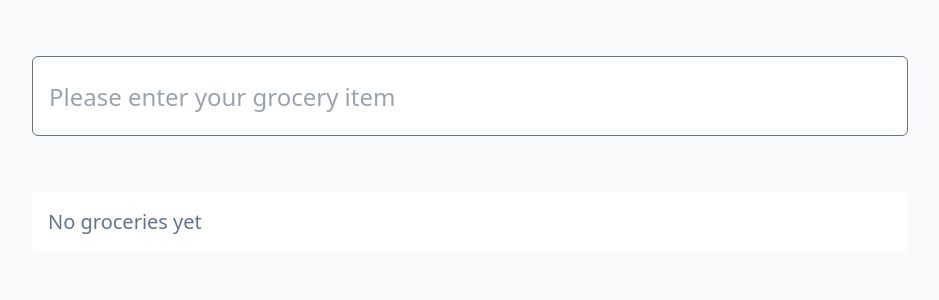
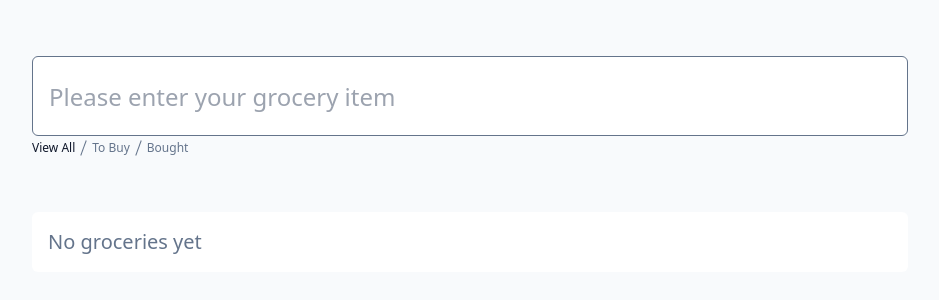
Before and after one commit to mateeyow/svelte-grocery, a SvelteKit app: page / in a window 1280 px wide. Shown: the top 300 px of the page, without its empty margins (170-1109 px from the left). Built offline with nearby package versions, Linux system fonts and the light colour scheme.

Commit message:
Add filter

```diff
--- /dev/null
+++ b/src/lib/stores/filter.ts
@@ -0,0 +1,6 @@
+import { writable } from "svelte/store";
+
+export const filters = ['view all', 'to buy', 'bought'] as const;
+export type FilterTypes = (typeof filters)[number];
+
+export const chosenFilter = writable<FilterTypes>('view all');
--- a/src/lib/stores/groceries.ts
+++ b/src/lib/stores/groceries.ts
@@ -1,4 +1,5 @@
 import { writable, derived } from "svelte/store";
+import { chosenFilter } from "$lib/stores/filter";
 
 export type Grocery = {
   item: string;
@@ -35,14 +36,16 @@ function createGroceryStore() {
 
 export const groceries = createGroceryStore()
 
-export const allGroceries = derived(groceries, $groceries => {
-  return Array.from($groceries.values())
+export const allGroceries = derived([groceries, chosenFilter], ([$groceries, chosenFilter]) => {
+  const groceryArr = Array.from($groceries.values())
+
+  if (chosenFilter === 'bought') {
+    return groceryArr.filter(grocery => grocery.purchased)
+  }
+
+  if (chosenFilter === 'to buy') {
+    return groceryArr.filter(grocery => !grocery.purchased)
+  }
+
+  return groceryArr
 })
-
-export const purchasedGroceries = derived(groceries, $groceries => {
-  return Array.from($groceries.values()).filter(grocery => grocery.purchased);
-});
-
-export const availableGroceries = derived(groceries, $groceries => {
-  return Array.from($groceries.values()).filter(grocery => !grocery.purchased);
-});
--- a/src/routes/+page.svelte
+++ b/src/routes/+page.svelte
@@ -1,6 +1,7 @@
 <script lang="ts">
 	import GroceryItem from '$lib/components/groceryItem.svelte';
 	import { groceries, allGroceries } from '$lib/stores/groceries';
+	import { chosenFilter, filters } from '$lib/stores/filter';
 
 	let value = '';
 
@@ -27,6 +28,18 @@
 				on:keydown={onEnter}
 			/>
 		</label>
+		<div class="flex mt-1">
+			{#each filters as filter}
+				<label
+					class="capitalize text-slate-500 cursor-pointer pr-2 flex filter-label text-xs"
+					class:text-slate-900={filter === $chosenFilter}
+					class:font-medium={filter === $chosenFilter}
+				>
+					<input type="radio" name="filter" value={filter} bind:group={$chosenFilter} />
+					{filter}
+				</label>
+			{/each}
+		</div>
 
 		<div class="mt-14 bg-white p-4 rounded-md">
 			{#if $allGroceries.length === 0}
@@ -40,3 +53,23 @@
 		</div>
 	</div>
 </div>
+
+<style lang="postcss">
+	input[type='radio'] {
+		-webkit-appearance: none;
+		appearance: none;
+		font: inherit;
+		color: currentColor;
+	}
+
+	label.filter-label:not(:last-child)::after {
+		--border-color: rgb(100 116 139);
+		display: block;
+		content: '';
+		width: 1px;
+		height: 100%;
+		background: var(--border-color);
+		margin-left: 0.5rem;
+		transform: rotate(20deg);
+	}
+</style>
```
Also changed, not shown: 1 other file (tests, documents, lock files or other folders).
